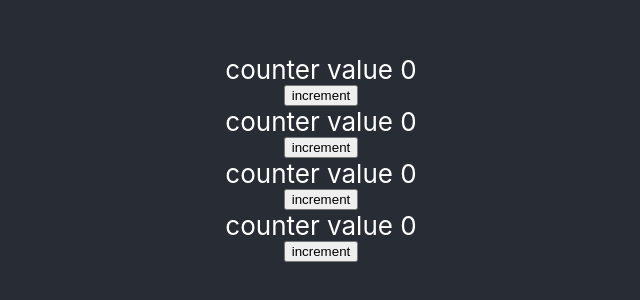
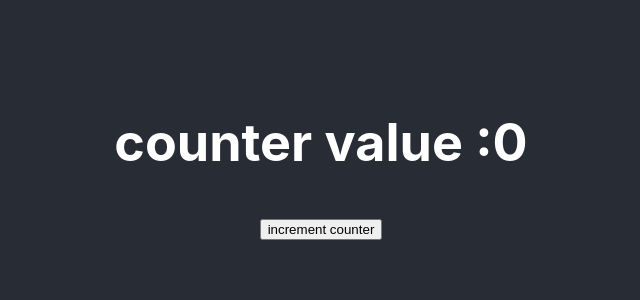
Before and after one commit to Kim-React/ReactTrnApp, a React (Create React App) app in the folder reacttrainapp/: page / in a window 1280 px wide. Shown: the part 242-542 px from the top of the page, without its empty margins (319-959 px from the left). Built offline with nearby package versions, Linux system fonts and the light colour scheme.

Commit message:
17hookcounternormalfunction

```diff
--- a/reacttrainapp/src/App.js
+++ b/reacttrainapp/src/App.js
@@ -1,18 +1,16 @@
 import logo from './logo.svg';
 import './App.css';
-import { Greet } from './greet';
+import { Greet } from './Components/greet';
 import Welcome from './Welcome';
-import Message from './Message';
+//import Message from './Components/Message';
 import { Counter } from './Components/Counter';
+import HookCounter from './Components/HookCounter';
 
 function App() {
   return (
     <div className="App">
       <header className="App-header">
-        <Counter incrementValue="5"/>
-        <Counter incrementValue="10"/>
-        <Counter incrementValue="15"/>
-        <Counter incrementValue="20"/>
+      <HookCounter/>
       </header>
     </div>
   );
--- /dev/null
+++ b/reacttrainapp/src/Components/HookCounter.js
@@ -0,0 +1,14 @@
+import React ,{useState}from 'react'
+
+export default function HookCounter() {
+    const [count,setCount] = useState(0);
+    function updateCounter(){
+        setCount(count+1);
+    }
+  return (
+    <div>
+        <h1>counter value :{count}</h1>
+      <button onClick={updateCounter}>increment counter</button>
+    </div>
+  )
+}
--- /dev/null
+++ b/reacttrainapp/src/Components/greet.js
@@ -0,0 +1,6 @@
+
+
+export const Greet = (prop) =>{
+
+     const {name,lastName} = prop;
+     return(<div>Hellow {name}.<div>{lastName}</div></div>)}
--- a/reacttrainapp/src/greet.js
+++ /dev/null
@@ -1,4 +0,0 @@
-
-
-export const Greet = (prop) =>{
-     return(<div>Hellow {prop.name}.<div>{prop.children}</div></div>)}
```
